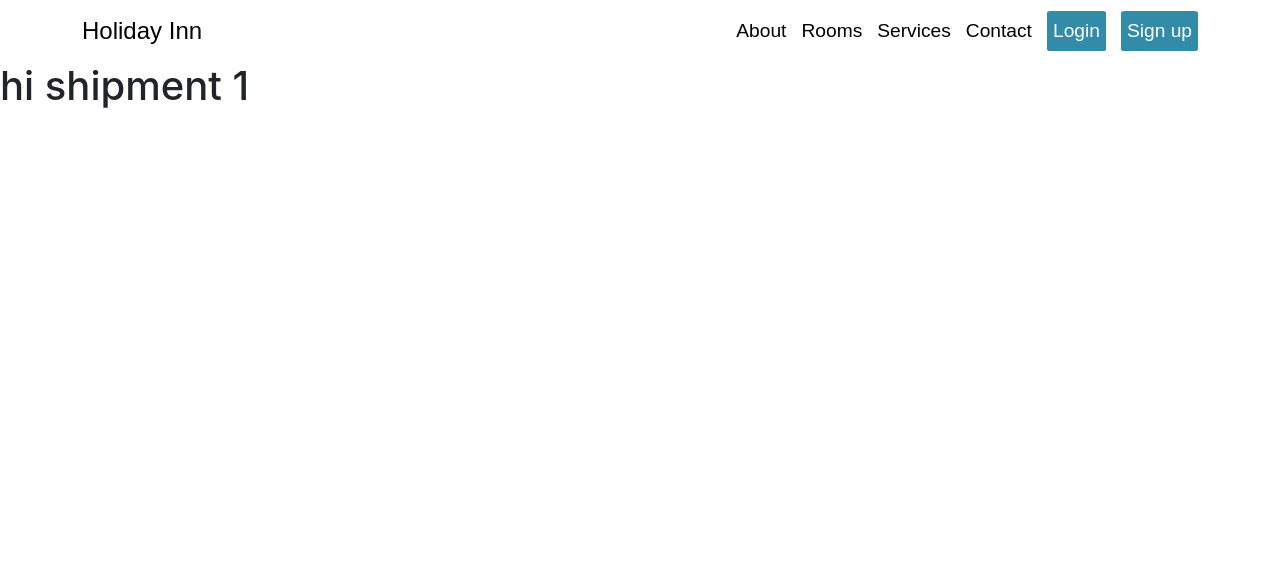
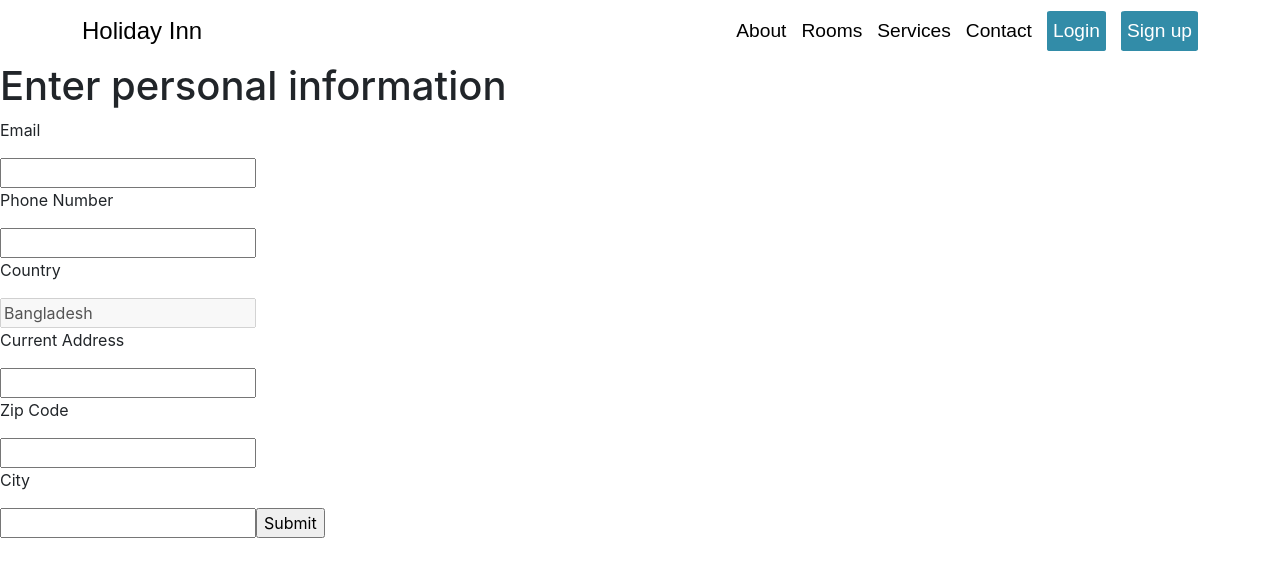
Before and after one commit to RahmanRakib9/Holiday-Inn-Client, a React (Create React App) app: page /shipment/1 in a window 1280 px wide. Shown: the top 576 px of the page. Built offline with nearby package versions, Linux system fonts and the light colour scheme; no server answers; the HTML template or start-up script is replaced by a standard one.

Commit message:
working on shipment

```diff
--- a/package.json
+++ b/package.json
@@ -18,6 +18,7 @@
     "react": "^17.0.2",
     "react-bootstrap": "^2.1.2",
     "react-dom": "^17.0.2",
+    "react-hook-form": "^7.30.0",
     "react-icons": "^4.3.1",
     "react-player": "^2.9.0",
     "react-router-dom": "^6.2.1",
--- a/src/Pages/Booking/Booking/BookingTable.js
+++ b/src/Pages/Booking/Booking/BookingTable.js
@@ -3,7 +3,7 @@ import { Button, Table } from 'react-bootstrap';
 import { Link } from 'react-router-dom';
 import '../../Shared/Header/Header.css'
 
-const BookingTable = ({ booking, handleBookingData }) => {
+const BookingTable = ({ booking }) => {
      const { bedType, price, _id } = booking;
 
      return (
--- a/src/Pages/Booking/Shipment/Shipment.js
+++ b/src/Pages/Booking/Shipment/Shipment.js
@@ -1,10 +1,12 @@
 import React, { useEffect, useState } from 'react';
 import { useParams } from 'react-router-dom';
+import ShipmentForm from './ShipmentForm';
 
 const Shipment = () => {
-
      const { id } = useParams();
      const [shipment, setShipment] = useState({});
+
+
 
      useEffect(() => {
           fetch(`http://localhost:5000/shipment/${id}`)
@@ -13,13 +15,13 @@ const Shipment = () => {
                     setShipment(data)
                     console.log(data);
                })
-
      }, [])
 
 
      return (
           <div>
-               <h1>hi shipment {id}</h1>
+               {/* <h1>hi shipment {id}</h1> */}
+               <ShipmentForm />
           </div>
      );
 };
--- /dev/null
+++ b/src/Pages/Booking/Shipment/ShipmentForm.js
@@ -0,0 +1,41 @@
+import React from 'react';
+import { useForm } from "react-hook-form";
+
+
+const ShipmentForm = () => {
+     const { register, handleSubmit, watch, formState: { errors } } = useForm();
+     const onSubmit = data => console.log(data);
+
+
+     return (
+          <div>
+               <form onSubmit={handleSubmit(onSubmit)}>
+
+                    <h1>Enter personal information</h1>
+
+                    <p>Email</p>
+                    <input type='email' {...register("email", { required: true })} />
+
+                    <p>Phone Number</p>
+                    <input type='number' {...register("phone", { required: true })} />
+
+                    <p>Country</p>
+                    <input defaultValue="Bangladesh" {...register("Bangladesh", { required: true })} disabled />
+
+                    <p>Current Address</p>
+                    <input type='text' {...register("address", { required: true })} />
+
+                    <p>Zip Code</p>
+                    <input type='number' {...register("number", { required: true })} />
+
+                    <p>City</p>
+                    <input type='text' {...register("text", { required: true })} />
+
+
+                    <input type="submit" />
+               </form>
+          </div>
+     );
+};
+
+export default ShipmentForm;
```
Also changed, not shown: 1 other file (tests, documents, lock files or other folders).
